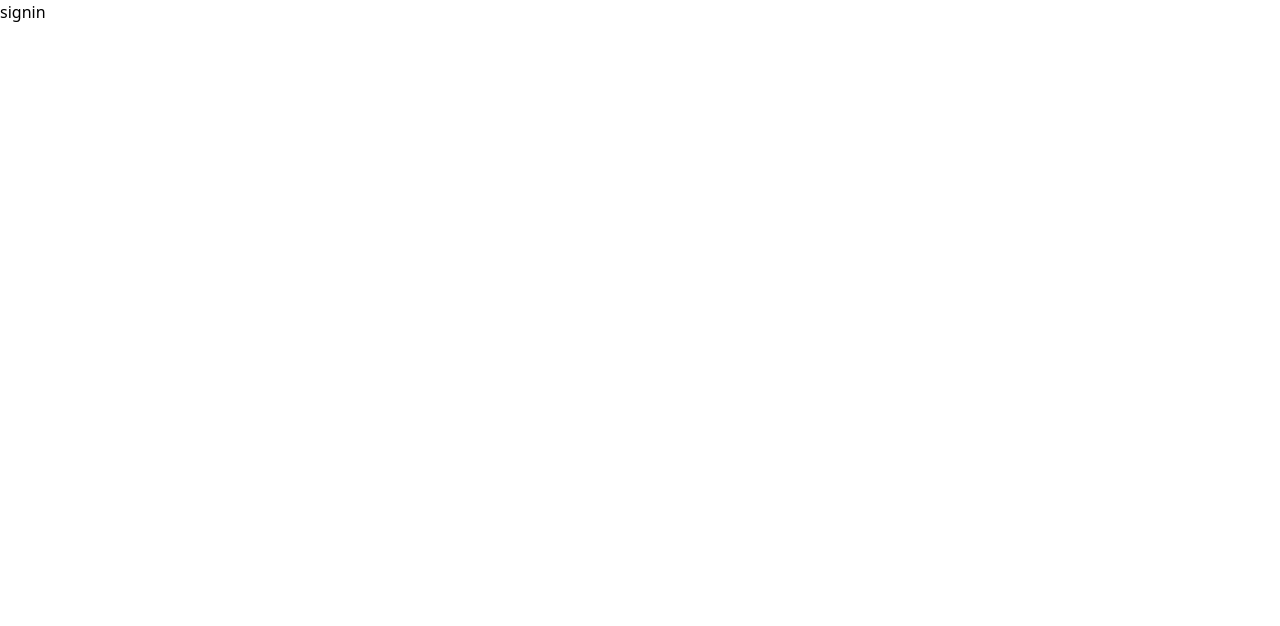
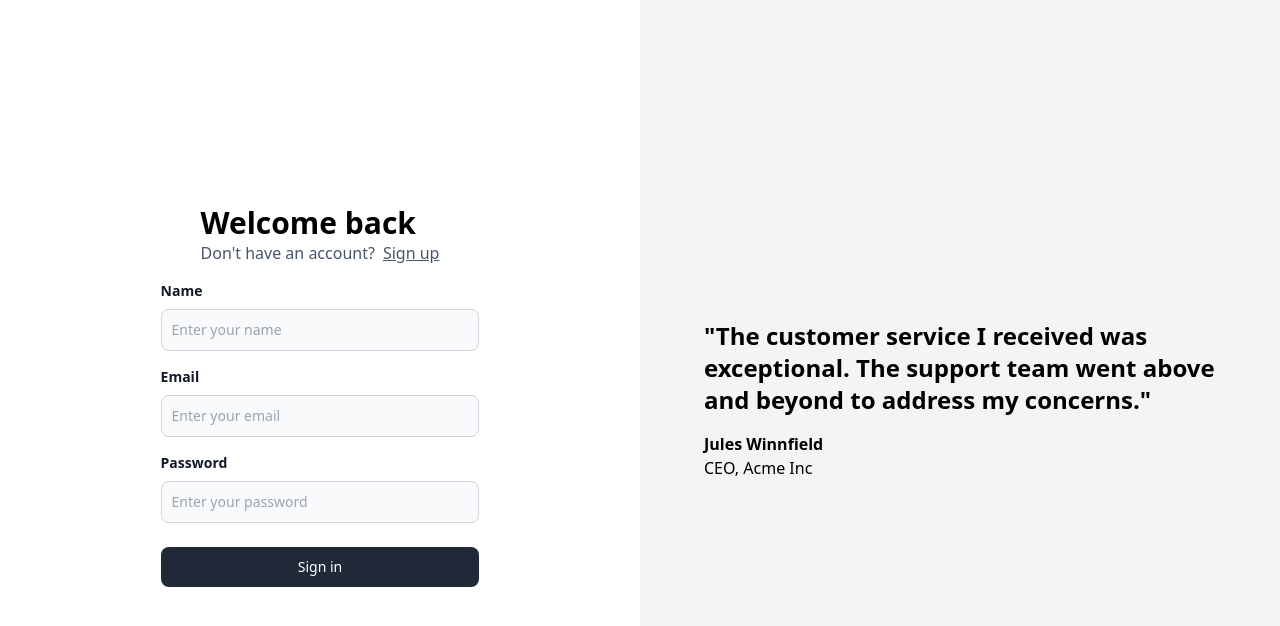
Before and after one commit to tejas-raskar/bllog, a React (Vite) app in the folder frontend/: page /signin in a window 1280 px wide. Shown: the top 626 px of the page. Built offline with nearby package versions, Linux system fonts and the light colour scheme.

Commit message:
added auth component

```diff
--- /dev/null
+++ b/frontend/src/components/Auth.tsx
@@ -0,0 +1,60 @@
+import { SignupInput } from "@traskar/bllog-common";
+import { ChangeEvent, useState } from "react";
+import { Link } from "react-router-dom"
+
+export const Auth = ({ type }: { type: "signup" | "signin" }) => {
+    const [postInputs, setPostInputs] = useState<SignupInput>({
+        username: "",
+        password: "",
+        name: ""
+    });
+
+    return <div className="h-screen flex justify-center flex-col px-10">
+        <div className="flex justify-center">
+            <div>
+                <div className="px-10">
+                    <div className="font-extrabold text-3xl">
+                        {type === "signup" ? "Create an account" : "Welcome back"}
+                    </div>
+                    <div className="text-slate-600  font-extralight text-center">
+                        {type === "signup" ? "Already have an account?" : "Don't have an account?"}
+                        <Link className="pl-2 underline" to={type === "signup" ? '/signin' : '/signup'}>{type === "signup" ? "Login" : "Sign up"}</Link>
+                    </div>
+                </div>
+                <LabelledInput label="Name" placeholder="Enter your name" onChange={(e) => {
+                    setPostInputs({
+                        ...postInputs,
+                        name: e.target.value
+                    })
+                }} />
+                <LabelledInput label="Email" placeholder="Enter your email" onChange={(e) => {
+                    setPostInputs({
+                        ...postInputs,
+                        username: e.target.value
+                    })
+                }} />
+                <LabelledInput label="Password" type={"password"} placeholder="Enter your password" onChange={(e) => {
+                    setPostInputs({
+                        ...postInputs,
+                        password: e.target.value
+                    })
+                }} />
+                <button type="button" className="mt-6 w-full text-white bg-gray-800 hover:bg-gray-900 focus:outline-none focus:ring-4 focus:ring-gray-300 font-medium rounded-lg text-sm px-5 py-2.5 me-2 mb-2 dark:bg-gray-800 dark:hover:bg-gray-700 dark:focus:ring-gray-700 dark:border-gray-700">{type === "signup" ? "Sign up" : "Sign in"}</button>
+            </div>
+        </div>
+    </div>
+}
+
+interface LabelledInputType {
+    label: string;
+    placeholder: string;
+    onChange: (e: ChangeEvent<HTMLInputElement>) => void;
+    type?: string;
+}
+
+function LabelledInput({ label, placeholder, onChange, type }: LabelledInputType) {
+    return <div>
+        <label className="block mb-2 text-sm font-bold text-gray-900 pt-4">{label}</label>
+        <input onChange={onChange} type={type || "text"} id="first_name" className="bg-gray-50 border border-gray-300 text-gray-900 text-sm rounded-lg focus:ring-blue-500 focus:border-blue-500 block w-full p-2.5" placeholder={placeholder} required />
+    </div>
+}
--- a/frontend/src/components/Quote.tsx
+++ b/frontend/src/components/Quote.tsx
@@ -1,5 +1,5 @@
 export const Quote = () => {
-    return <div className="bg-gray-200 h-screen flex justify-center flex-col">
+    return <div className="bg-gray-100 h-screen flex justify-center flex-col">
         <div className="flex justify-center">
                 <div className="max-w-lg">
                     <div className="text-2xl font-bold">
@@ -9,7 +9,7 @@
                         Jules Winnfield
                     </div>
                     <div className="font-extralight">
-                        CEO, Acme Inc.
+                        CEO, Acme Inc
                     </div>
                 </div>
         </div>
--- a/frontend/src/pages/Signin.tsx
+++ b/frontend/src/pages/Signin.tsx
@@ -1,5 +1,13 @@
+import { Auth } from "../components/Auth"
+import { Quote } from "../components/Quote"
+
 export const Signin = () => {
-    return <div>
-        signin
+    return <div className="grid grid-cols-1 lg:grid-cols-2">
+        <div>
+            <Auth type="signin"/>
+        </div>
+        <div className="hidden lg:block">
+            <Quote />
+        </div>
     </div>
 }
--- a/frontend/src/pages/Signup.tsx
+++ b/frontend/src/pages/Signup.tsx
@@ -1,11 +1,12 @@
+import { Auth } from "../components/Auth"
 import { Quote } from "../components/Quote"
 
 export const Signup = () => {
-    return <div className="grid grid-cols-2">
+    return <div className="grid grid-cols-1 lg:grid-cols-2">
         <div>
-
+            <Auth type="signup"/>
         </div>
-        <div className="invisible lg:visible">
+        <div className="hidden lg:block">
             <Quote />
         </div>
     </div>
```
